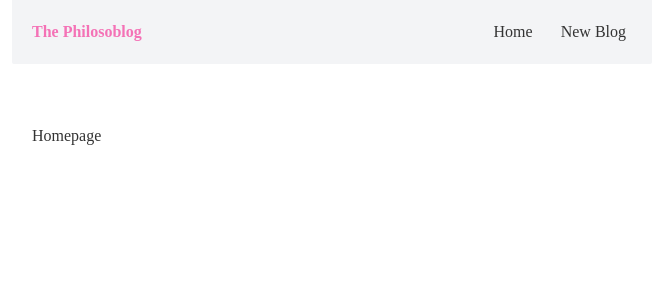
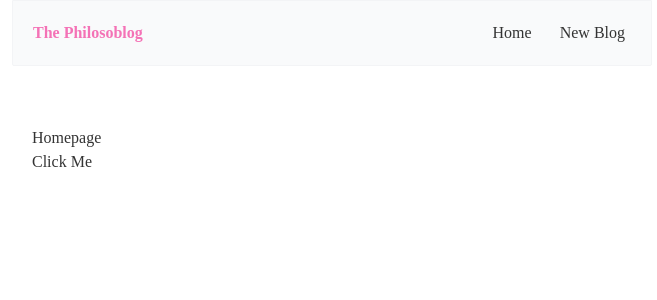
Before and after one commit to philliperod/react_blog, a React (Create React App) app: page / in a window 1280 px wide. Shown: the top 300 px of the page, without its empty margins (308-965 px from the left). Built offline with nearby package versions, Linux system fonts and the light colour scheme.

Commit message:
added a handleClick function to the button on home.js; for now, it is to understand the event object; will change to make it functional

```diff
--- a/src/Home.js
+++ b/src/Home.js
@@ -1,7 +1,17 @@
 const Home = () => {
+  const handleClick = (event) => {
+    console.log('Haayyy', event.target);
+  };
+
+  // the 'event' object or parameter
+  // automatic access inside a function when the event occurs
+  // when you reference the function
+  // its first automatic parameter it receives is the event object
+
   return (
     <div className='home'>
       <h2>Homepage</h2>
+      <button onClick={handleClick}>Click Me</button>
     </div>
   );
 };
--- a/src/index.css
+++ b/src/index.css
@@ -9,15 +9,3 @@
   font-family: 'Quicksand';
   color: #333;
 }
-
-body {
-  margin: 0;
-  font-family: -apple-system, BlinkMacSystemFont, 'Segoe UI', 'Roboto', 'Oxygen',
-    'Ubuntu', 'Cantarell', 'Fira Sans', 'Droid Sans', 'Helvetica Neue', sans-serif;
-  -webkit-font-smoothing: antialiased;
-  -moz-osx-font-smoothing: grayscale;
-}
-
-code {
-  font-family: source-code-pro, Menlo, Monaco, Consolas, 'Courier New', monospace;
-}
--- a/src/styles.js
+++ b/src/styles.js
@@ -1,6 +1,6 @@
 export const navStyles = {
   container:
-    'flex items-center my-0 mx-auto p-5 bg-gray-100 rounded-b-sm max-w-screen-sm',
+    'flex items-center my-0 mx-auto p-5 bg-gray-50 border border-gray-100 rounded-b-sm max-w-screen-sm',
   header: 'font-semibold text-pink-400',
   links: 'ml-auto',
   link: 'ml-4 p-1.5 no-underline hover:text-pink-400',
```
Also changed, not shown: 1 other file (tests, documents, lock files or other folders).
